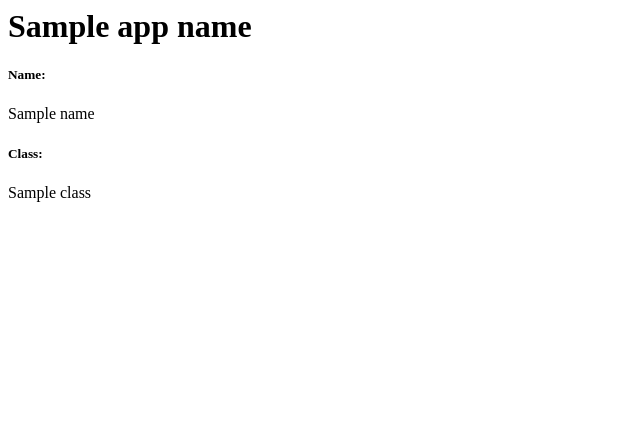
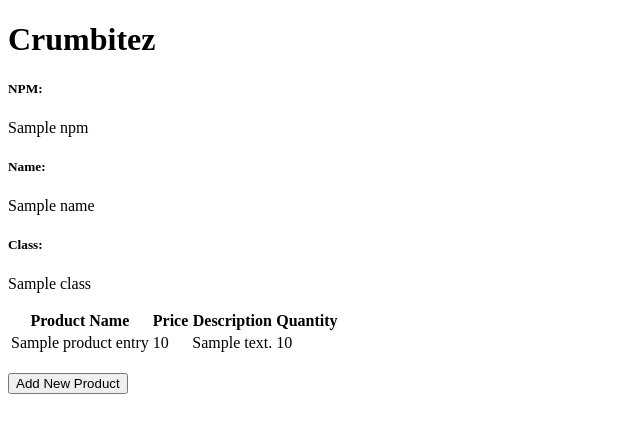
Before and after one commit to syifa-ananda/crumbitez, a Django app: template main/templates/main.html in a window 1280 px wide. Shown: the top 433 px of the page, without its empty margins (0-640 px from the left). Run offline with Django 5.2, Linux system fonts and the light colour scheme; the template is opened without the code that fills it: most values are stand-ins (such as "Sample title", 1, 10 or a date in 2020).

Commit message:
“update”

```diff
--- a/crumbitez/settings.py
+++ b/crumbitez/settings.py
@@ -57,7 +57,7 @@
 TEMPLATES = [
     {
         'BACKEND': 'django.template.backends.django.DjangoTemplates',
-        'DIRS': [],
+        'DIRS': [BASE_DIR / 'templates'],
         'APP_DIRS': True,
         'OPTIONS': {
             'context_processors': [
--- a/main/models.py
+++ b/main/models.py
@@ -1,7 +1,8 @@
-
+import uuid
 from django.db import models
 
 class Product(models.Model):
+    id = models.UUIDField(primary_key=True, default=uuid.uuid4, editable=False)
     name = models.CharField(max_length=100)
     price = models.IntegerField()
     description = models.TextField()
--- a/main/templates/main.html
+++ b/main/templates/main.html
@@ -1,5 +1,44 @@
-<h1>{{ app_name }} </h1>
-<h5>Name: </h5>
+{% extends 'base.html' %}
+{% block content %}
+<h1>Crumbitez</h1>
+
+<h5>NPM: </h5>
+<p>{{ npm }}<p>
+
+<h5>Name:</h5>
 <p>{{ name }}</p>
-<h5>Class: </h5>
+
+<h5>Class:</h5>
 <p>{{ class }}</p>
+
+
+{% if not product_entries %}
+<p>There are no product in crumbitez.</p>
+{% else %}
+<table>
+  <tr>
+    <th>Product Name</th>
+    <th>Price</th>
+    <th>Description</th>
+    <th>Quantity</th>
+  </tr>
+
+  {% comment %} This is how to display product data
+  {% endcomment %}
+  {% for product_entry in product_entries %}
+  <tr>
+    <td>{{product_entry.name}}</td>
+    <td>{{product_entry.price}}</td>
+    <td>{{product_entry.description}}</td>
+    <td>{{product_entry.quantity}}</td>
+  </tr>
+  {% endfor %}
+</table>
+{% endif %}
+
+<br />
+
+<a href="{% url 'main:create_product' %}">
+  <button>Add New Product</button>
+</a>
+{% endblock content %}
--- a/main/urls.py
+++ b/main/urls.py
@@ -1,8 +1,13 @@
 from django.urls import path
-from main.views import show_main
+from main.views import show_main, create_product, show_xml, show_json, show_xml_by_id, show_json_by_id
 
 app_name = 'main'
 
 urlpatterns = [
     path('', show_main, name='show_main'),
+    path('xml/', show_xml, name='show_xml'),
+    path('json/', show_json, name='show_json'),
+    path('xml/<str:id>/', show_xml_by_id, name='show_xml_by_id'),
+    path('json/<str:id>/', show_json_by_id, name='show_json_by_id'),
+    path('create-product', create_product, name='create_product'),
 ]
--- /dev/null
+++ b/templates/base.html
@@ -0,0 +1,13 @@
+{% load static %}
+<!DOCTYPE html>
+<html lang="en">
+  <head>
+    <meta charset="UTF-8" />
+    <meta name="viewport" content="width=device-width, initial-scale=1.0" />
+    {% block meta %} {% endblock meta %}
+  </head>
+
+  <body>
+    {% block content %} {% endblock content %}
+  </body>
+</html>
```
Also changed, not shown: main/forms.py (added, +7 -0 lines), main/templates/create_product.html (added, +18 -0 lines), main/views.py (+35 -3 lines), main/migrations/0002_alter_product_id.py (added).
